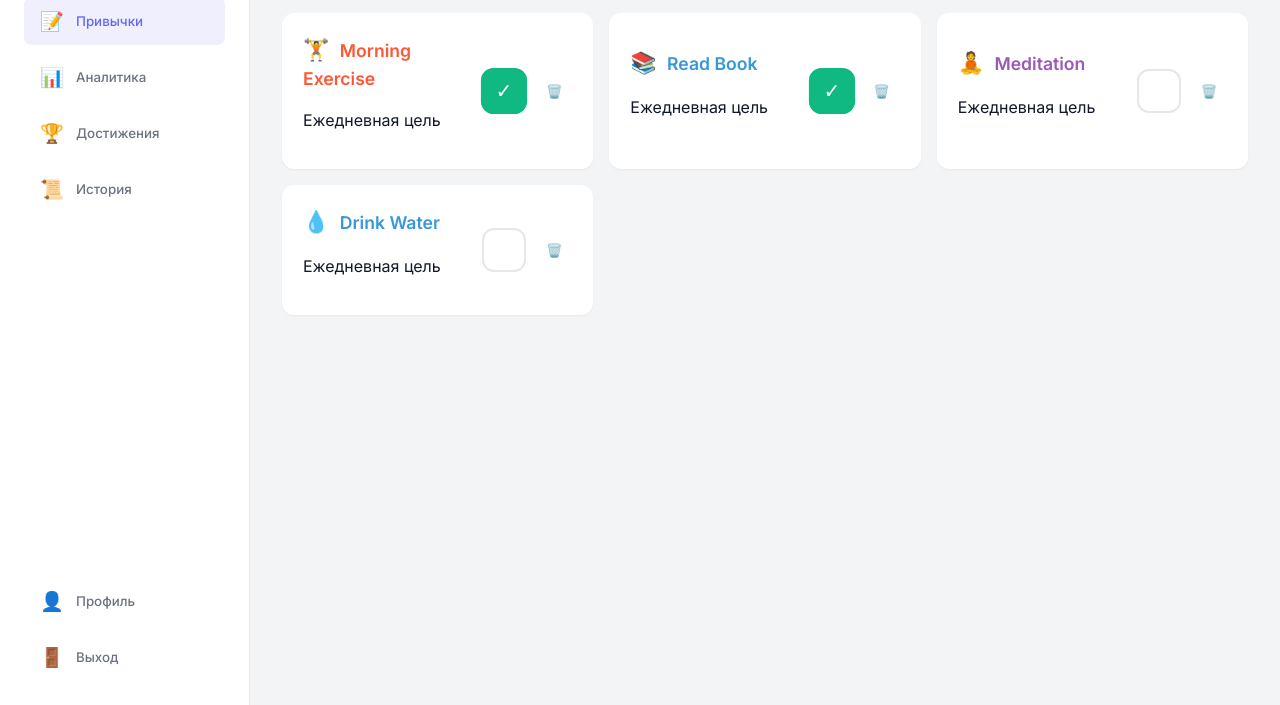
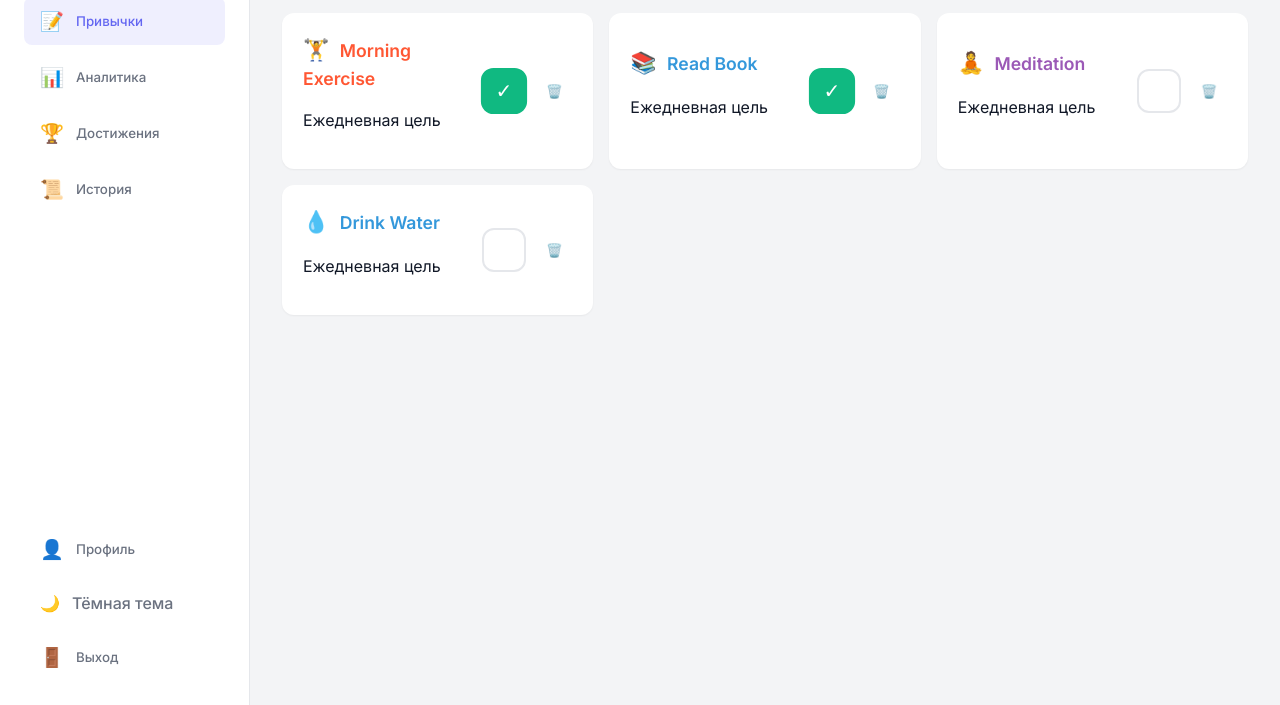
Before and after one commit to itbali/ts-frontend, a website built with Vite: page index.html in a window 1280 px wide. Shown: the part 95-800 px from the top of the page. Built offline with nearby package versions, Linux system fonts and the light colour scheme.

Commit message:
Add theme toggle button and implement dark mode functionality

```diff
--- a/index.html
+++ b/index.html
@@ -80,6 +80,10 @@
                     <div class="spacer"></div>
                     <button class="nav-btn" data-view="profile">
                         <span class="icon">👤</span> Профиль
+                    </button>
+                    <button id="btn-theme-toggle" class="theme-toggle-btn">
+                        <span class="icon" id="theme-icon">🌙</span>
+                        <span id="theme-label">Тёмная тема</span>
                     </button>
                     <button id="btn-logout-sidebar" class="nav-btn logout">
                         <span class="icon">🚪</span> Выход
--- a/src/main.ts
+++ b/src/main.ts
@@ -16,6 +16,29 @@ import { loadAchievements } from "./main/achievements";
 
 // --- Состояние ---
 let currentUser: any = null;
+
+// --- Тёмная тема ---
+function applyTheme(isDark: boolean) {
+  document.documentElement.setAttribute("data-theme", isDark ? "dark" : "light");
+  const icon = document.getElementById("theme-icon");
+  const label = document.getElementById("theme-label");
+  if (icon) icon.textContent = isDark ? "☀️" : "🌙";
+  if (label) label.textContent = isDark ? "Светлая тема" : "Тёмная тема";
+}
+
+const savedTheme = localStorage.getItem("theme");
+const prefersDark = window.matchMedia("(prefers-color-scheme: dark)").matches;
+const isDarkOnLoad = savedTheme === "dark" || (!savedTheme && prefersDark);
+applyTheme(isDarkOnLoad);
+
+const btnThemeToggle = document.getElementById("btn-theme-toggle");
+if (btnThemeToggle) {
+  btnThemeToggle.addEventListener("click", () => {
+    const currentlyDark = document.documentElement.getAttribute("data-theme") === "dark";
+    applyTheme(!currentlyDark);
+    localStorage.setItem("theme", !currentlyDark ? "dark" : "light");
+  });
+}
 
 // --- DOM элементы ---
 const authContainer = document.getElementById("auth-container")!;
--- a/src/style.css
+++ b/src/style.css
@@ -17,6 +17,19 @@
   --shadow-sm: 0 1px 2px 0 rgb(0 0 0 / 0.05);
   --shadow-md: 0 4px 6px -1px rgb(0 0 0 / 0.1), 0 2px 4px -1px rgb(0 0 0 / 0.06);
   --shadow-lg: 0 10px 15px -3px rgb(0 0 0 / 0.1), 0 4px 6px -2px rgb(0 0 0 / 0.05);
+}
+
+/* --- Тёмная тема --- */
+[data-theme="dark"] {
+  --bg-body: #0f172a;    /* Slate 900 */
+  --bg-surface: #1e293b; /* Slate 800 */
+  --text-main: #f1f5f9;  /* Slate 100 */
+  --text-muted: #94a3b8; /* Slate 400 */
+  --border: #334155;     /* Slate 700 */
+  --danger-bg: #450a0a;
+  --shadow-sm: 0 1px 2px 0 rgb(0 0 0 / 0.3);
+  --shadow-md: 0 4px 6px -1px rgb(0 0 0 / 0.4), 0 2px 4px -1px rgb(0 0 0 / 0.3);
+  --shadow-lg: 0 10px 15px -3px rgb(0 0 0 / 0.4), 0 4px 6px -2px rgb(0 0 0 / 0.3);
 }
 
 * {
@@ -200,6 +213,8 @@ input, select {
   transition: border-color 0.2s, box-shadow 0.2s;
   outline: none;
   width: 100%;
+  background-color: var(--bg-surface);
+  color: var(--text-main);
 }
 
 input:focus, select:focus {
@@ -394,7 +409,7 @@ button {
 }
 
 .data-table th {
-    background: #f9fafb;
+    background: var(--bg-body);
     font-weight: 600;
     color: var(--text-muted);
 }
@@ -547,6 +562,37 @@ button {
     flex: 1;
 }
 
+/* --- Переключатель темы --- */
+.theme-toggle-btn {
+    display: flex;
+    align-items: center;
+    gap: 12px;
+    padding: 12px 16px;
+    border: none;
+    background: transparent;
+    border-radius: 8px;
+    color: var(--text-muted);
+    font-weight: 500;
+    transition: all 0.2s;
+    text-align: left;
+    width: 100%;
+    cursor: pointer;
+    font-family: inherit;
+    font-size: 1rem;
+}
+
+.theme-toggle-btn:hover {
+    background: var(--bg-body);
+    color: var(--text-main);
+}
+
+/* Плавный переход при смене темы */
+body, .sidebar, .main-content, .stat-card, .habit-card,
+.data-table, .profile-card, .modal-content, .modal,
+#auth-container, input, select {
+    transition: background-color 0.25s ease, border-color 0.25s ease, color 0.25s ease;
+}
+
 /* --- Animations --- */
 @keyframes fadeIn {
     from { opacity: 0; }
```
